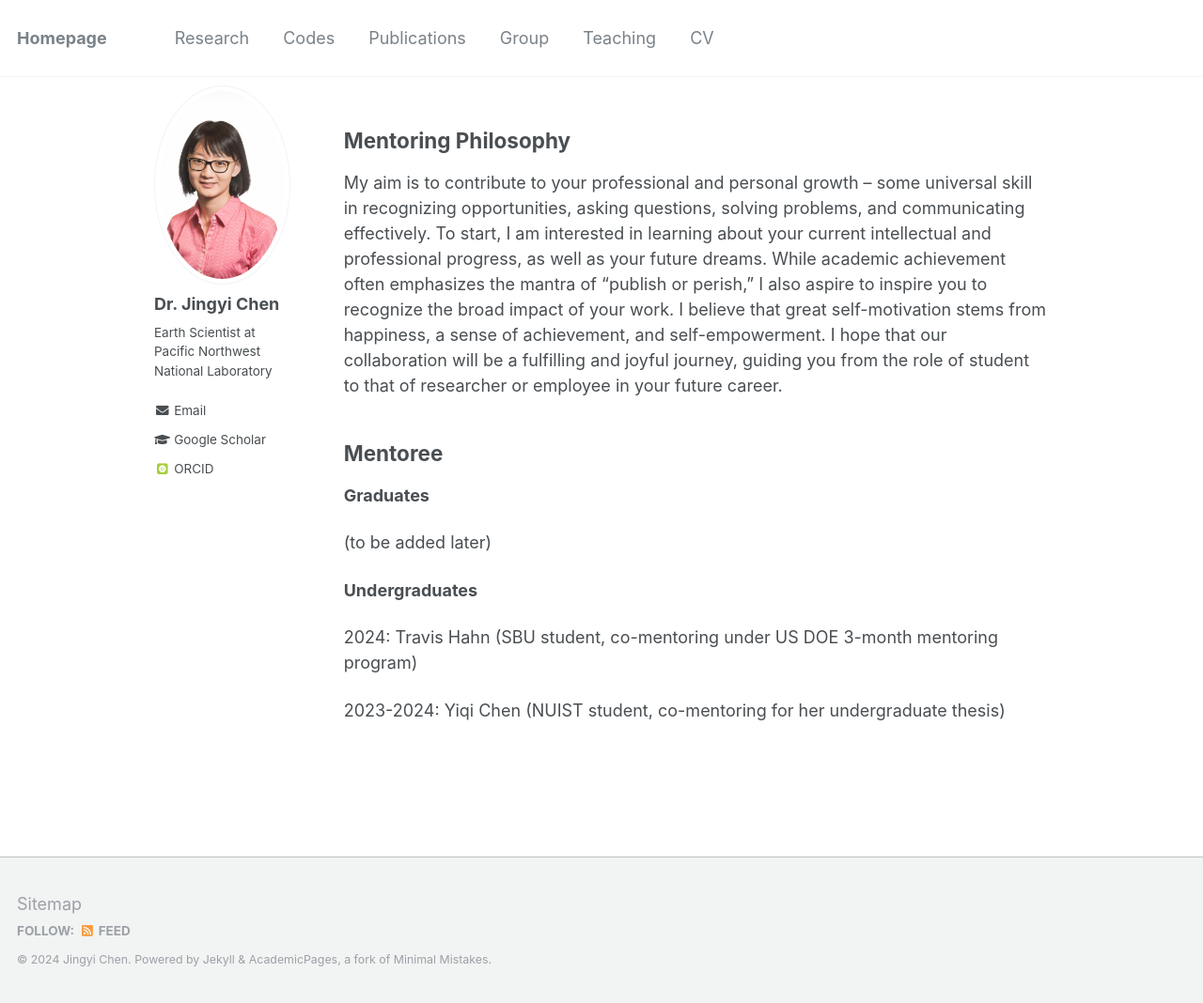
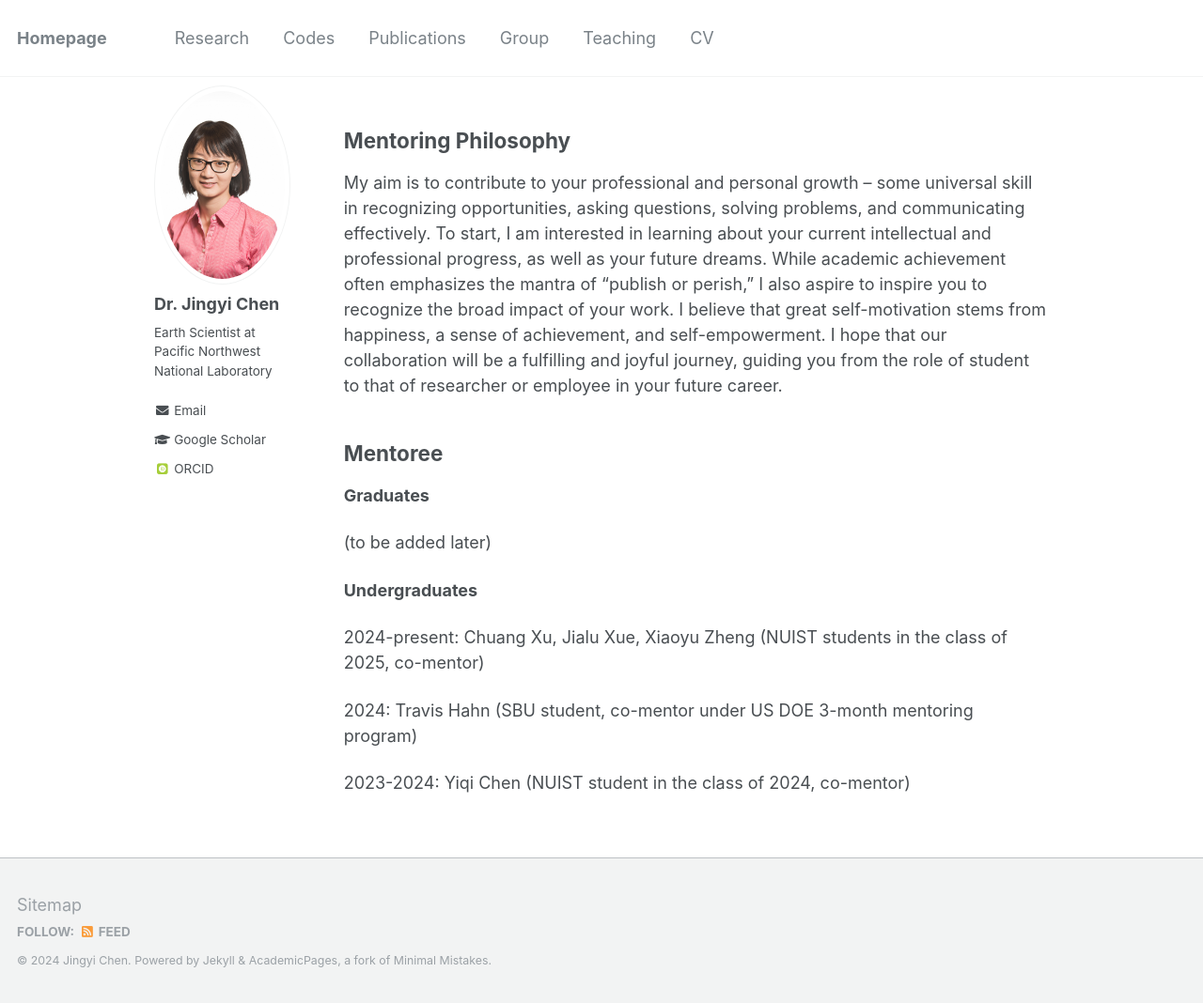
Before and after one commit to Jingyi-Chen/jingyi-chen.github.io, a Jekyll site: the page built from _pages/group.md, in a window 1280 px wide and 1068 px high. Shown: the whole window at 94% size. Built offline with Jekyll 4.4.1, drawn with Linux system fonts in a browser that asks for light colours; some web fonts are replaced.

Commit message:
Update group.md

```diff
--- a/_pages/group.md
+++ b/_pages/group.md
@@ -18,6 +18,8 @@ Mentoree
 
 **Undergraduates**
 
-2024: Travis Hahn (SBU student, co-mentoring under US DOE 3-month mentoring program)
+2024-present: Chuang Xu, Jialu Xue, Xiaoyu Zheng (NUIST students in the class of 2025, co-mentor)
 
-2023-2024: Yiqi Chen (NUIST student, co-mentoring for her undergraduate thesis)
+2024: Travis Hahn (SBU student, co-mentor under US DOE 3-month mentoring program)
+
+2023-2024: Yiqi Chen (NUIST student in the class of 2024, co-mentor)
```
